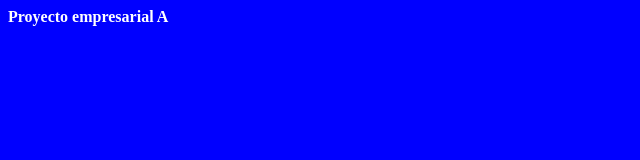
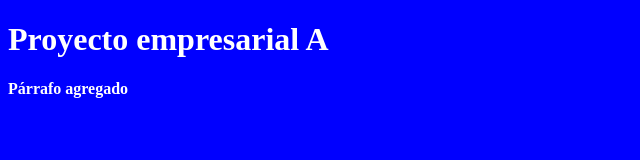
Before and after one commit to ivanroscuenca/CursoGit, a plain HTML site: page index.html in a window 1280 px wide. Shown: the whole page, without its empty margins (0-640 px from the left). Drawn offline with Linux system fonts and the light colour scheme.

Commit message:
Update index.html

```diff
--- a/index.html
+++ b/index.html
@@ -10,7 +10,8 @@
 </head>
 
 <body>
-    Proyecto empresarial A
+    <h1>Proyecto empresarial A</h1>
+    <p>Párrafo agregado</p>
 </body>
 
 </html>
```
